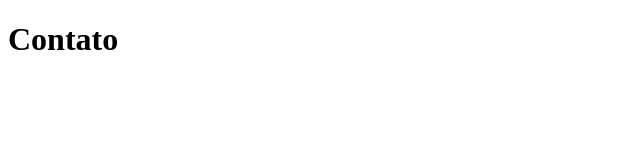
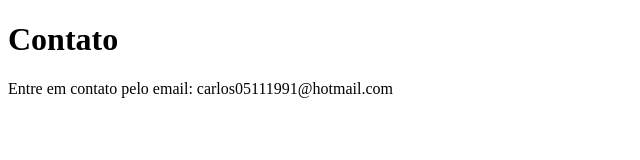
Before and after one commit to carlosmurilodn/sistema-de-cadastro-alura-git, a plain HTML site: page contato.html in a window 1280 px wide. Shown: the whole page, without its empty margins (0-640 px from the left). Drawn offline with Linux system fonts and the light colour scheme.

Commit message:
Adicionando email de contato

```diff
--- a/contato.html
+++ b/contato.html
@@ -7,5 +7,6 @@
 </head>
 <body>
     <h1>Contato</h1>
+    <p>Entre em contato pelo email: carlos05111991@hotmail.com</p>
 </body>
 </html>
```
